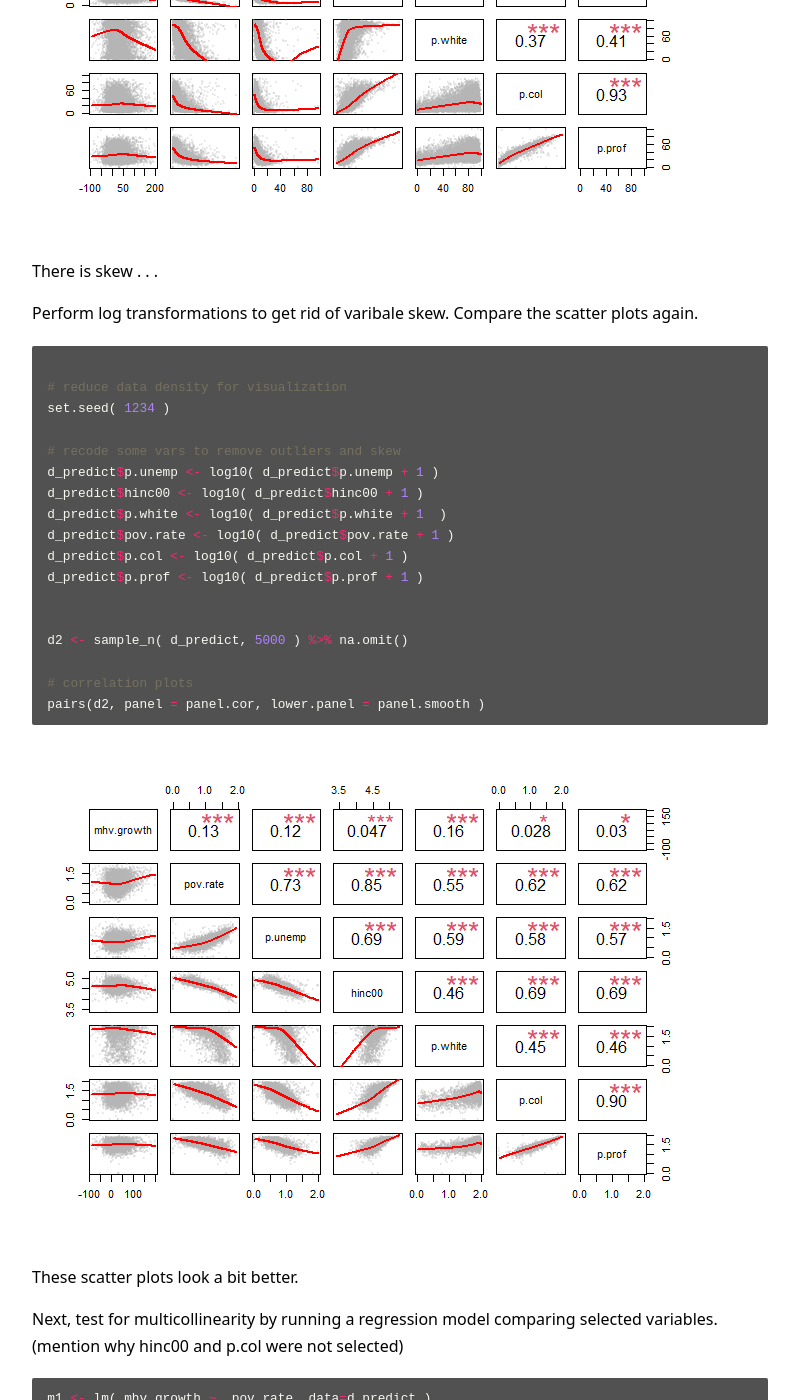
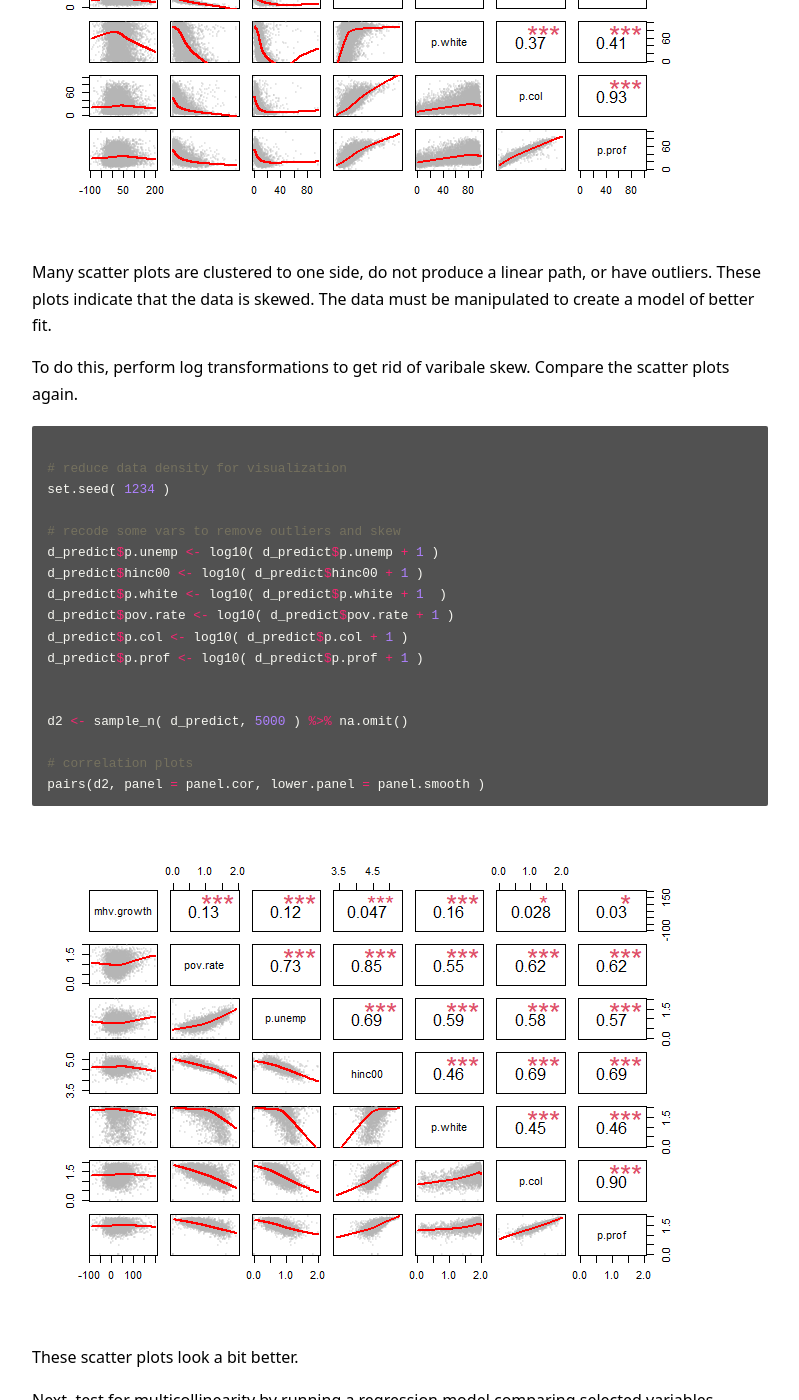
Before and after one commit to jmacost5/cpp-528-fall-2021-group-01, a Jekyll site: the page built from _posts/2021-11-13-ch03-predicting_change.md, in a window 1280 px wide and 1400 px high, scrolled down 8732 px. Shown: the whole window, without its empty margins (240-1039 px from the left). Built offline with Jekyll 4.4.1, drawn with Linux system fonts in a browser that asks for light colours; nearby versions of some CDN libraries; our own code applies the rules of GitHub Pages for plain Markdown files; some of the changed text lies outside the part shown.

Commit message:
Update 2021-11-13-ch03-predicting_change.md

````diff
--- a/_posts/2021-11-13-ch03-predicting_change.md
+++ b/_posts/2021-11-13-ch03-predicting_change.md
@@ -36,7 +36,7 @@
 
 Preview the data sets (**d**, **df**, and **cbsa_stats_df**).
 
-**d** contains select variables from the census tract data. The data set was cleaned and created in the **utilities_master.R file**.
+**d** contains select variables from the census tract data. The data set was cleaned and created in the `utilities_master.R file`.
 
 ``` r
 head(d) %>% pander()
@@ -301,10 +301,10 @@
 
 ![](../assets/img/2021-11-13-ch03-predicting_change_files/figure-gfm/scatter%20plot%201-1.png)<!-- -->
 
-There is skew . . .
+Many scatter plots are clustered to one side, do not produce a linear path, or have outliers. These plots indicate that the data is skewed.
+The data must be manipulated to create a model of better fit.
 
-
-Perform log transformations to get rid of varibale skew. Compare the scatter plots again.
+To do this, perform log transformations to get rid of varibale skew. Compare the scatter plots again.
 
 ``` r
 
@@ -330,9 +330,12 @@
 
 These scatter plots look a bit better.
 
-Next, test for multicollinearity by running a regression model comparing selected variables. (mention why hinc00 and p.col were not selected)
+Next, test for multicollinearity by running a regression model comparing selected variables.
+*hinc00* and *p.col* were not selected due to their high correlation with *pov.rate* and *p.prof*.
+These variables measure similar outcomes and do not add any new information.
 
 ``` r
+# multicollinearity test 1
 m1 <- lm( mhv.growth ~  pov.rate, data=d_predict )
 m2 <- lm( mhv.growth ~  p.unemp, data=d_predict )
 m3 <- lm( mhv.growth ~  p.white, data=d_predict )
@@ -374,7 +377,9 @@
     ## Note:                                                                                  *p<0.1; **p<0.05; ***p<0.01
 
 
-The coefficient for *p.unemp* drops significantly from m1 to m5. This indicates that (quote from lab instructions?).
+The coefficient for *p.unemp* drops significantly from m1 to m5. This indicates that the variable contains redundant
+information.
+
 Remove *p.unemp* and run the regression model again.
 
 ``` r
@@ -414,7 +419,9 @@
     ## Note:                                                               *p<0.1; **p<0.05; ***p<0.01
 
 
-Now, add a metro-level control to (quote lab instructions)
+Variables may produce different effects in different tracts.
+Add a metro-level control to anchor the dependent variable (*mhv.growth*) and account for context.
+This will be the final data manipulation.
 
 
 ``` r
````
